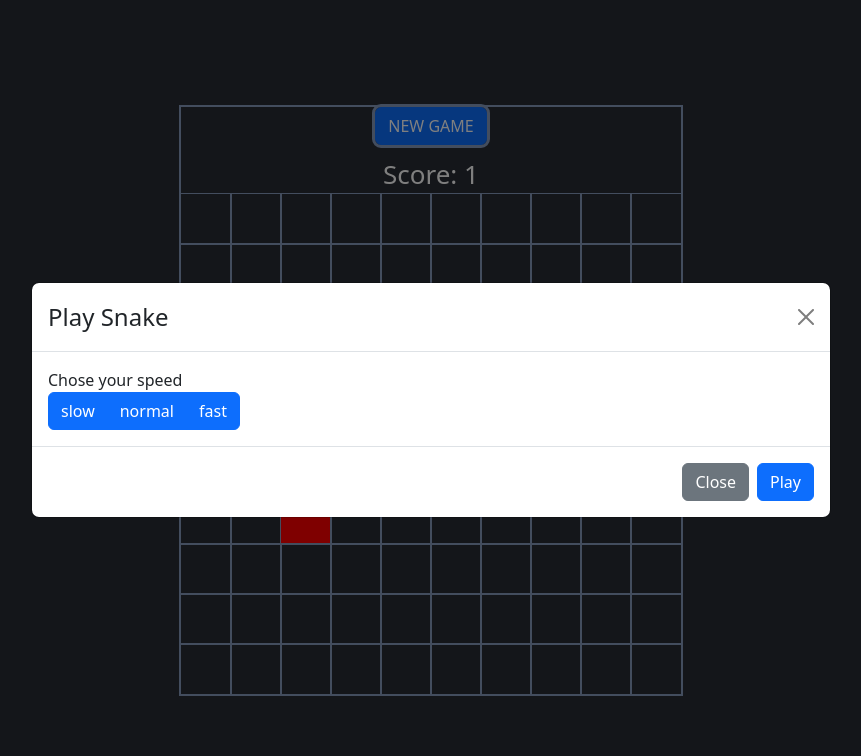
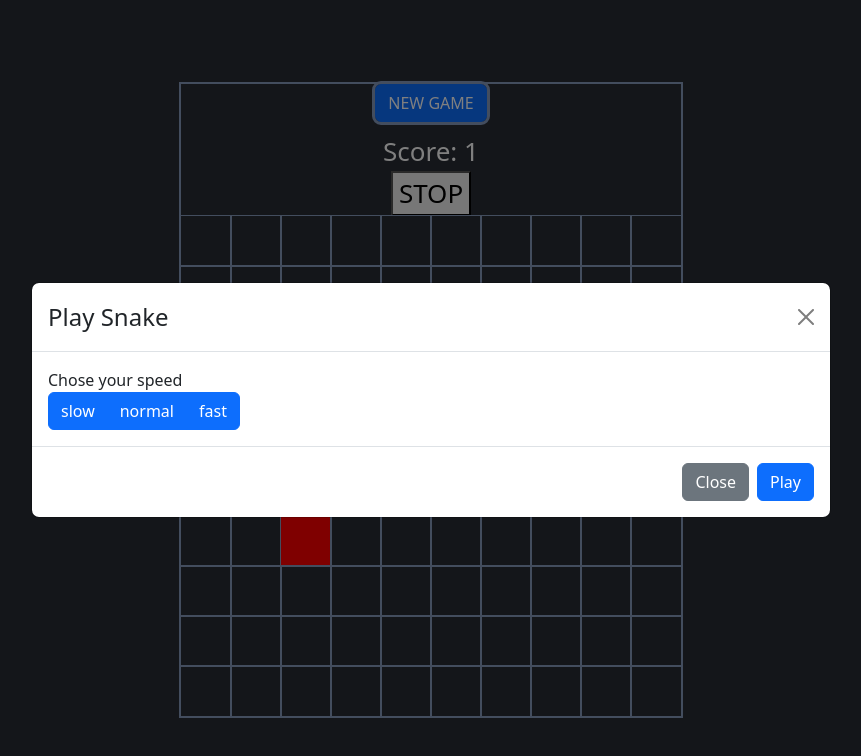
Before and after one commit to Lilandau/snake, a React (Create React App) app: page / in a window 1280 px wide. Shown: the top 756 px of the page, without its empty margins (209-1070 px from the left). Built offline with nearby package versions, Linux system fonts and the light colour scheme.

Commit message:
changed color of snake head for better understanding where the head ist located

```diff
--- a/src/Board/Board.css
+++ b/src/Board/Board.css
@@ -13,8 +13,12 @@
     display: inline-block
 }
 
+
 .snake-cell{
     background-color: green;
+}
+.snake-head{
+    background-color: darkgreen;
 }
 
 .food-cell{
--- a/src/Board/Board.js
+++ b/src/Board/Board.js
@@ -70,17 +70,17 @@ function Board() {
             <div>
                 Score: {snake.length}
             </div>
-            {/*<div className={'stopButton'}*/}
-            {/*     onClick={handleStop}>*/}
-            {/*    <button>STOP</button>*/}
-            {/*</div>*/}
+            <div className={'stopButton'}
+                 onClick={handleStop}>
+                <button>STOP</button>
+            </div>
 
             {board.map((row, rowIdx) => (
                 <div key={rowIdx} className='snakeBoardRow'>{
                     row.map((cellValue, cellIdx) => (
                         <div key={cellIdx}
-                             className={`snakeBordCell ${snake.tailValues.includes(cellValue) ? 'snake-cell' : ''} ${fodder.val === cellValue ? 'food-cell' : ''}`}>
-
+                             className={`snakeBordCell ${snake.tailValues.includes(cellValue) ? 'snake-cell' : ''} ${fodder.val === cellValue ? 'food-cell' : ''}
+                             ${snake.snakeHead.val===cellValue ? 'snake-head' : ''}`}>
                         </div>
                     ))
                 }</div>
```
